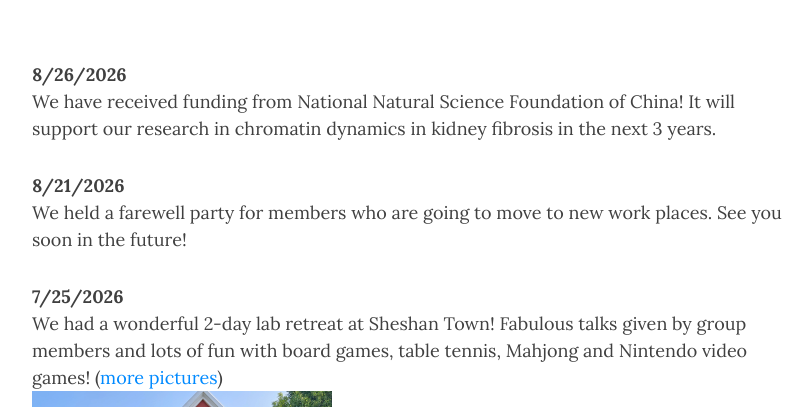
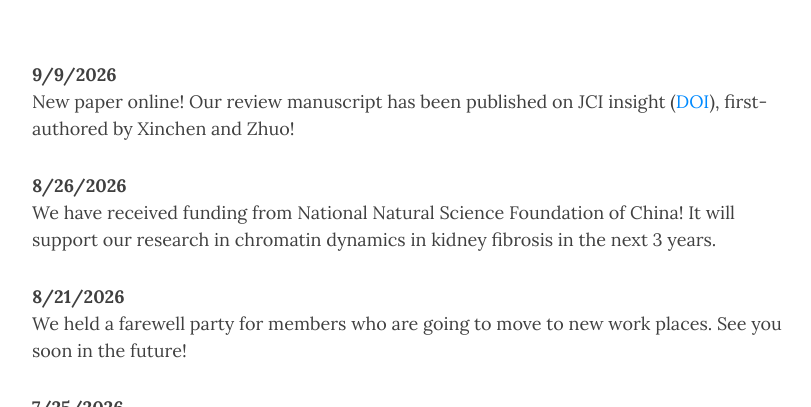
Before and after one commit to TheLiLab/thelilab.github.io, a Jekyll site: the page built from News.md, in a window 1280 px wide and 900 px high, cut to the strip 493-900 px from the top of the window. Shown: the whole strip, without its empty margins (233-1044 px from the left). Built offline with Jekyll 4.4.1, drawn with Linux system fonts in a browser that asks for light colours; nearby versions of some CDN libraries.

Commit message:
Update News.md

```diff
--- a/News.md
+++ b/News.md
@@ -8,6 +8,9 @@ bigimg:
 - "/img/random_images/2024nature_penguin.png" : "Leap of faith: The best science images of 2024 picked by Nature [《信念一跃》by National Geographic/Bertie Gregory（我觉得它应该是被别的企鹅挤下去的）]"
 
 ---
+
+<strong>9/9/2026</strong><br>
+New paper online! Our review manuscript has been published on JCI insight (<a href="https://doi.org/10.1172/jci.insight.206951" target="_blank">DOI</a>), first-authored by Xinchen and Zhuo!
 
 <strong>8/26/2026</strong><br>
 We have received funding from National Natural Science Foundation of China! It will support our research in chromatin dynamics in kidney fibrosis in the next 3 years.
```
